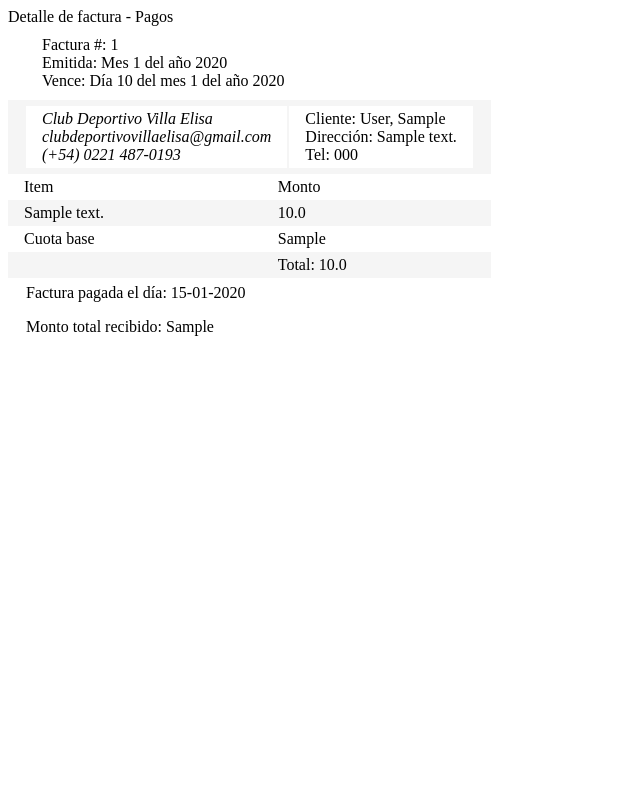
After one commit to rskthomas/flask_club_villa_elisa, a Flask app: template admin/src/web/templates/payments/export.html in a window 1280 px wide. The commit adds this page. Shown: the whole page, without its empty margins (0-640 px from the left). Run offline with Flask 2, Linux system fonts and the light colour scheme; the template is opened without the code that fills it: values that come from a table or form of the project are taken from there, others are empty; tables that the repository leaves empty hold one stand-in row (values such as "Sample post").

Commit message:
Fix export pdf style

```diff
--- a/admin/src/web/controllers/payments.py
+++ b/admin/src/web/controllers/payments.py
@@ -109,7 +109,7 @@ def download(invoice_id):
 
     # Get the HTML output
     out = render_template(
-        "payments/show.html", invoice=invoice, header_info=get_header_info()
+        "payments/export.html", invoice=invoice, header_info=get_header_info()
     )
 
     # PDF options
--- /dev/null
+++ b/admin/src/web/templates/payments/export.html
@@ -0,0 +1,119 @@
+<meta charset="utf-8">
+<style>
+    * {
+        box-sizing: border-box;
+    }
+    h1 {
+        margin-bottom: 1rem;
+    }
+    table {
+        table-layout: auto;
+    }
+    table thead {
+        font-size: 1.1rem;
+    }
+    table thead tr th {
+        padding: 0.25rem 1rem;
+        background-color: whitesmoke;
+    }
+    table tbody {
+        font-size: 1rem;
+    }
+    table tbody tr:nth-child(odd) {
+        background-color: white;
+    }
+    table tbody tr:nth-child(even) {
+        background-color: whitesmoke;
+    }
+    table tbody tr td {
+        padding: 0.25rem 1rem;
+    }
+</style>
+
+{% block title_section_name %}Detalle de factura - Pagos{% endblock %}
+
+<body>
+	<div class="invoice-box">
+		<table cellpadding="0" cellspacing="0">
+			<tr class="top">
+				<td colspan="2">
+					<table>
+						<tr>
+							<td>
+								Factura #: {{invoice.id}}<br />
+								Emitida: Mes {{invoice.month}} del año {{invoice.year}}<br />
+								Vence: Día 10 del mes {{invoice.month}} del año {{invoice.year}}
+							</td>
+						</tr>
+					</table>
+				</td>
+			</tr>
+
+			<tr class="information">
+				<td colspan="2">
+					<table>
+						<tr>
+							<td>
+								<address>
+									Club Deportivo Villa Elisa<br />
+									clubdeportivovillaelisa@gmail.com<br />
+									(+54) 0221 487-0193
+								</address>
+							</td>
+
+							<td>
+								Cliente: {{invoice.member.last_name}}, {{invoice.member.first_name}} <br />
+								Dirección: {{invoice.member.address}}<br />
+								Tel: {{invoice.member.phone_number}}
+							</td>
+						</tr>
+					</table>
+				</td>
+			</tr>
+
+			<tr class="heading">
+				<td>Item</td>
+
+				<td>Monto</td>
+			</tr>
+
+			{% for item in invoice.extra_items %}
+			<tr class="item">
+				<td>{{item.description}}</td>
+
+				<td>{{item.amount}}</td>
+			</tr>
+
+			{% endfor %}
+
+			<tr class="item last">
+				<td>Cuota base</td>
+
+				<td>{{invoice.base_price}} </td>
+			</tr>
+
+			<tr class="total">
+				<td></td>
+
+				<td>Total: {{invoice.total_price}}</td>
+			</tr>
+		</table>
+
+		{% if invoice.paid %}
+
+		<tr class="top">
+			<td colspan="2">
+				<table>
+					<tr>
+						<td>
+							<p> Factura pagada el día: {{invoice.payment.payment_date.strftime('%d-%m-%Y')}} </p>
+							<p> Monto total recibido: {{invoice.payment.amount}} </p>
+						</td>
+					</tr>
+				</table>
+			</td>
+		</tr>
+		{% endif %}
+
+	</div>
+</body>
```
Also changed, not shown: admin/src/web/templates/members/export.html (+31 -9 lines).
